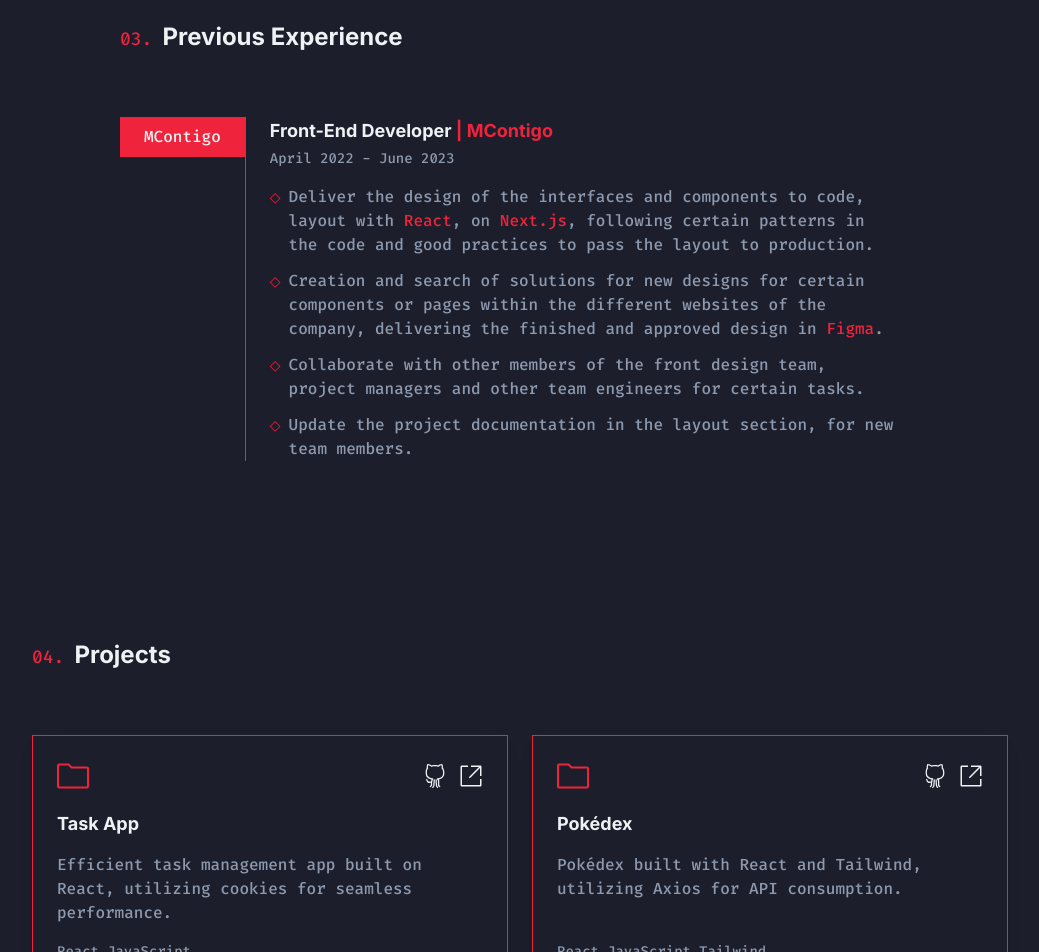
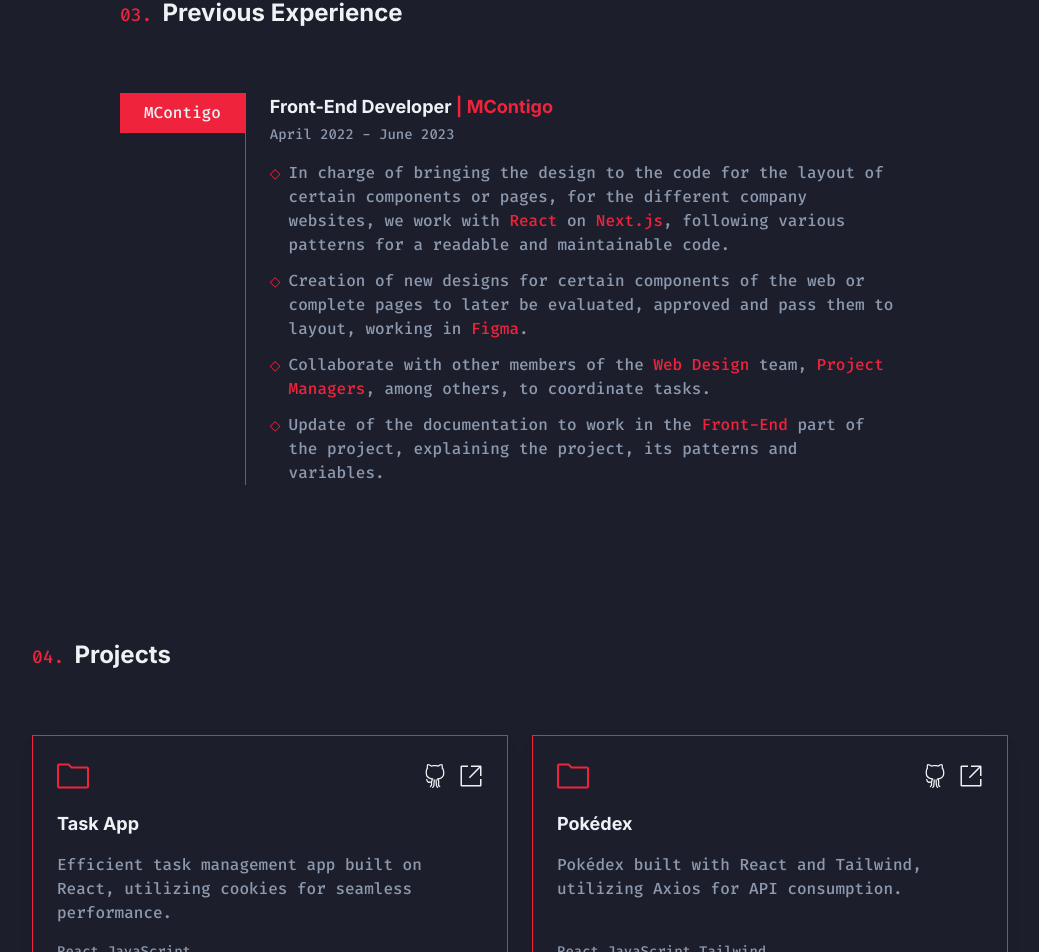
Before and after one commit to carlosamarto/portfolio, a Next.js app: page / in a window 1280 px wide. Shown: the part 1757-2709 px from the top of the page, without its empty margins (120-1159 px from the left). Built offline with nearby package versions, Linux system fonts and the light colour scheme.

Commit message:
update/wpi: mocks

```diff
--- a/src/mocks/index.ts
+++ b/src/mocks/index.ts
@@ -51,19 +51,19 @@ export const english: Mocks = {
     tasks: [
       {
         description:
-          '<span class="experience__symbol">◇</span><span class="experience__description">Deliver the design of the interfaces and components to code, layout with <strong class="experiencie__strong">React</strong>, on <strong class="experiencie__strong">Next.js</strong>, following certain patterns in the code and good practices to pass the layout to production.</span>'
+          '<span class="experience__symbol">◇</span><p class="experience__description">In charge of bringing the design to the code for the layout of certain components or pages, for the different company websites, we work with <strong class="experiencie__strong">React</strong> on <strong class="experiencie__strong">Next.js</strong>, following various patterns for a readable and maintainable code.</p>'
       },
       {
         description:
-          '<span class="experience__symbol">◇</span><span class="experience__description">Creation and search of solutions for new designs for certain components or pages within the different websites of the company, delivering the finished and approved design in <strong class="experiencie__strong">Figma</strong>.</span>'
+          '<span class="experience__symbol">◇</span><p class="experience__description">Creation of new designs for certain components of the web or complete pages to later be evaluated, approved and pass them to layout, working in <strong class="experiencie__strong">Figma</strong>.</p>'
       },
       {
         description:
-          '<span class="experience__symbol">◇</span><span class="experience__description">Collaborate with other members of the front design team, project managers and other team engineers for certain tasks.</span>'
+          '<span class="experience__symbol">◇</span><p class="experience__description">Collaborate with other members of the <strong class="experiencie__strong">Web Design</strong> team, <strong class="experiencie__strong">Project Managers</strong>, among others, to coordinate tasks.</p>'
       },
       {
         description:
-          '<span class="experience__symbol">◇</span><span class="experience__description">Update the project documentation in the layout section, for new team members.</span>'
+          '<span class="experience__symbol">◇</span><p class="experience__description">Update of the documentation to work in the <strong class="experiencie__strong">Front-End</strong> part of the project, explaining the project, its patterns and variables.</p>'
       }
     ]
   },
@@ -187,19 +187,19 @@ export const spanish: Mocks = {
     tasks: [
       {
         description:
-          '<span class="experience__symbol">◇</span><span class="experience__description">Diseño de las interfaces y los componentes llevados al código, usando <strong class="experiencie__strong">React</strong>, sobre <strong class="experiencie__strong">Next.js</strong>, siguiendo ciertos patrones en el código y buenas prácticas para llevar  a producción.</span>'
+          '<span class="experience__symbol">◇</span><p class="experience__description">Encargado de llevar el diseño al código para la maquetación de ciertos componentes o páginas, para las distintas webs de la empresa, trabajamos con <strong class="experiencie__strong">React</strong> sobre <strong class="experiencie__strong">Next.js</strong>, siguiendo varios patrones para un código legible y mantenible.'
       },
       {
         description:
-          '<span class="experience__symbol">◇</span><span class="experience__description">Creación y búsqueda de soluciones de nuevos diseños para determinados componentes de los diferentes sitios web de la empresa, entregando el diseño terminado y aprobado en <strong class="experiencie__strong">Figma</strong>.</span>'
+          '<span class="experience__symbol">◇</span><p class="experience__description">Creación de nuevos diseños para ciertos componentes de la web o páginas completas para luego ser evaluadas, aprobadas y pasarlas a maquetación, trabajando en <strong class="experiencie__strong">Figma</strong>.</p>'
       },
       {
         description:
-          '<span class="experience__symbol">◇</span><span class="experience__description">Colabore con otros miembros del equipo del Front-End, gerentes de proyecto y otros ingenieros del equipo para ciertas tareas.</span>'
+          '<span class="experience__symbol">◇</span><p class="experience__description">Colaborar con otros miembros del equipo de <strong class="experiencie__strong">Diseño Web</strong>, <strong class="experiencie__strong">Project Managers</strong>, entre otros, para coordinar tareas.</p>'
       },
       {
         description:
-          '<span class="experience__symbol">◇</span><span class="experience__description">Actualice la documentación del proyecto en la parte del Front-End, para los nuevos miembros del equipo.</span>'
+          '<span class="experience__symbol">◇</span><p class="experience__description">Actualización de la documentación para trabajar en la parte del <strong class="experiencie__strong">Front-End</strong> del proyecto, explicando el proyecto, sus patrones y variables.</p>'
       }
     ]
   },
```
